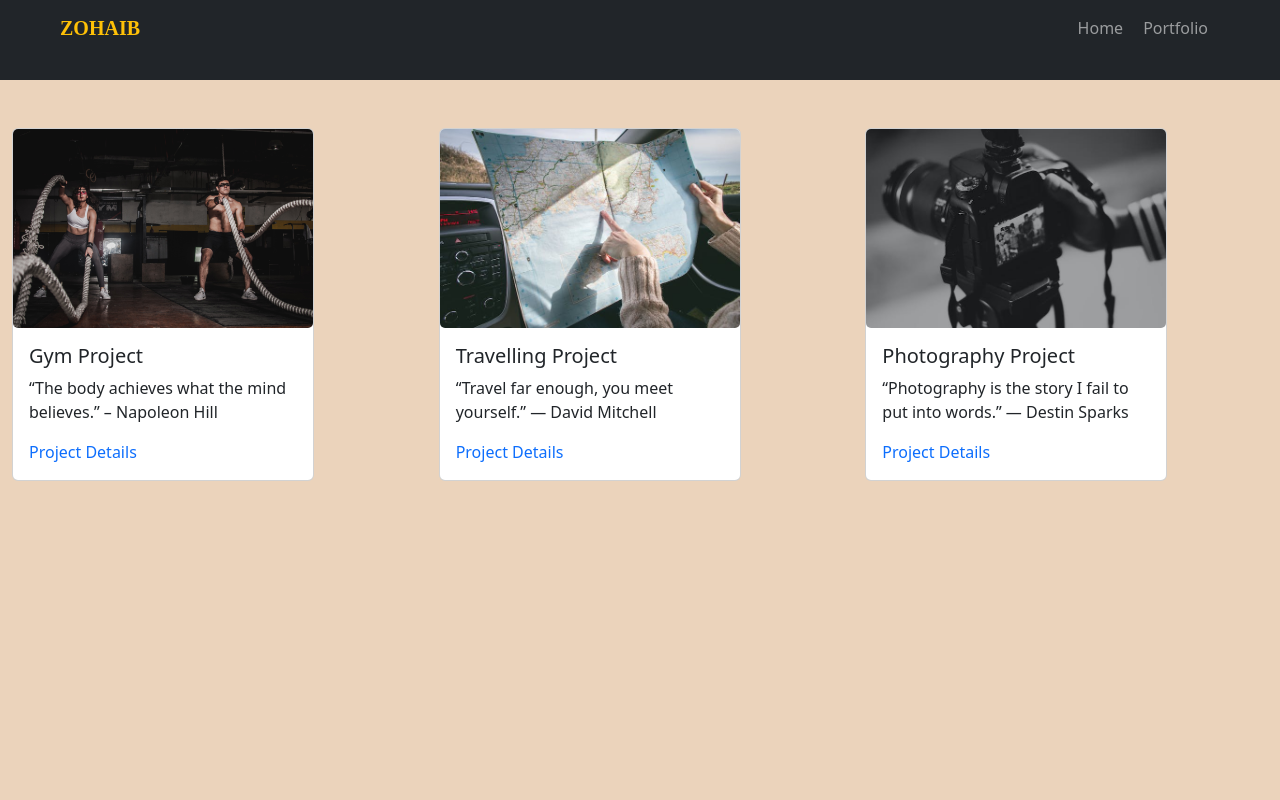
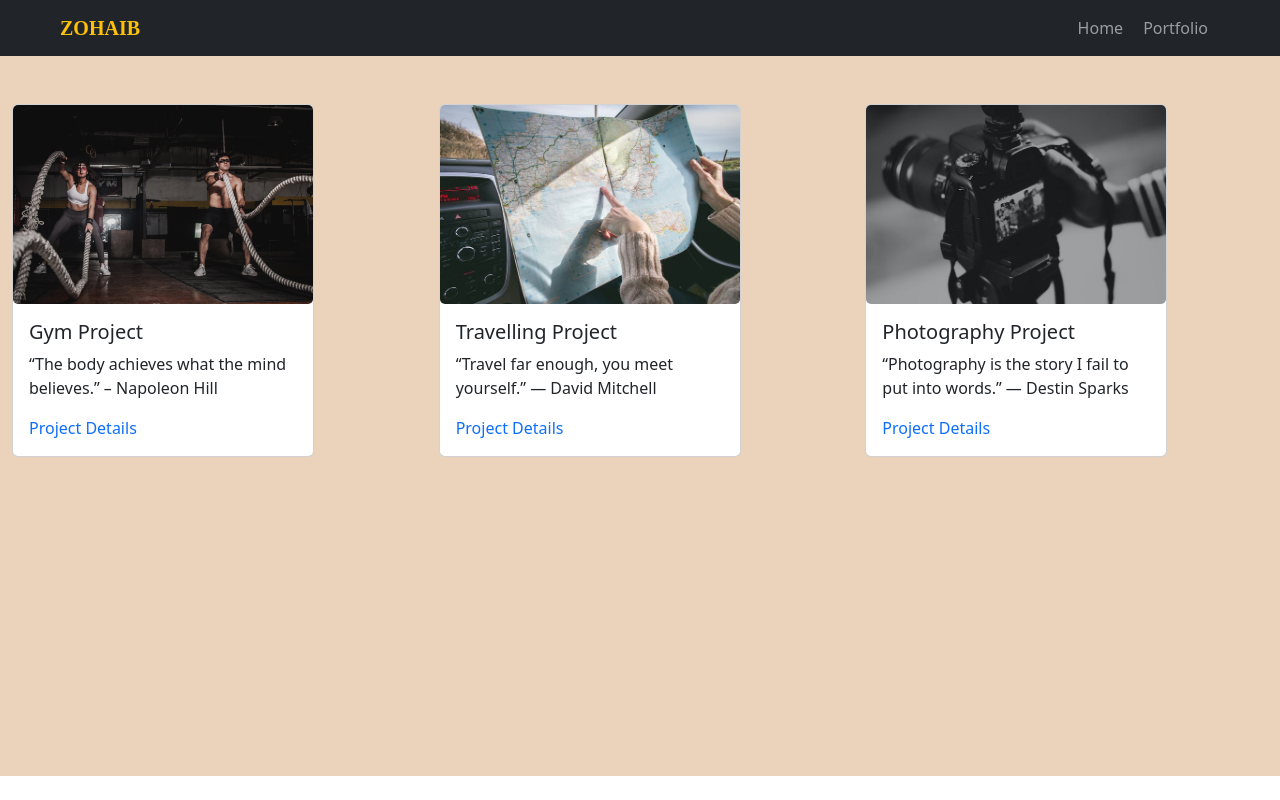
Before and after one commit to zohaib6262/my-portfolio-app, a React (Create React App) app: page /portfolio in a window 1280 px wide. Built offline with nearby package versions, Linux system fonts and the light colour scheme.

Commit message:
Navbar changes

```diff
--- a/src/components/NavBar/NavBar.module.css
+++ b/src/components/NavBar/NavBar.module.css
@@ -1,6 +1,7 @@
 .mainNavBar {
-  min-height: 10vh;
+  min-height: 5vh;
   width: 100%;
+  margin: auto;
 }
 
 .brandFontFamily {
--- a/src/components/NavBar/NavBar.module.scss
+++ b/src/components/NavBar/NavBar.module.scss
@@ -1,6 +1,7 @@
 .mainNavBar {
-  min-height: 10vh;
+  min-height: 5vh;
   width: 100%;
+  margin: auto;
 }
 .brandFontFamily {
   font-family: "Times New Roman", Times, serif;
--- a/src/components/Portfolio/Portfolio.module.css
+++ b/src/components/Portfolio/Portfolio.module.css
@@ -11,8 +11,4 @@ img {
   min-height: 90vh;
   width: 100%;
   background-color: rgb(235, 211, 187);
-}
-
-.row {
-  margin-left: 3rem;
 }/*# sourceMappingURL=Portfolio.module.css.map */
--- a/src/components/Portfolio/Portfolio.module.scss
+++ b/src/components/Portfolio/Portfolio.module.scss
@@ -10,6 +10,3 @@ img {
   width: 100%;
   background-color: rgb(235, 211, 187);
 }
-.row {
-  margin-left: 3rem;
-}
```
Also changed, not shown: 2 other files (tests, documents, lock files or other folders).
